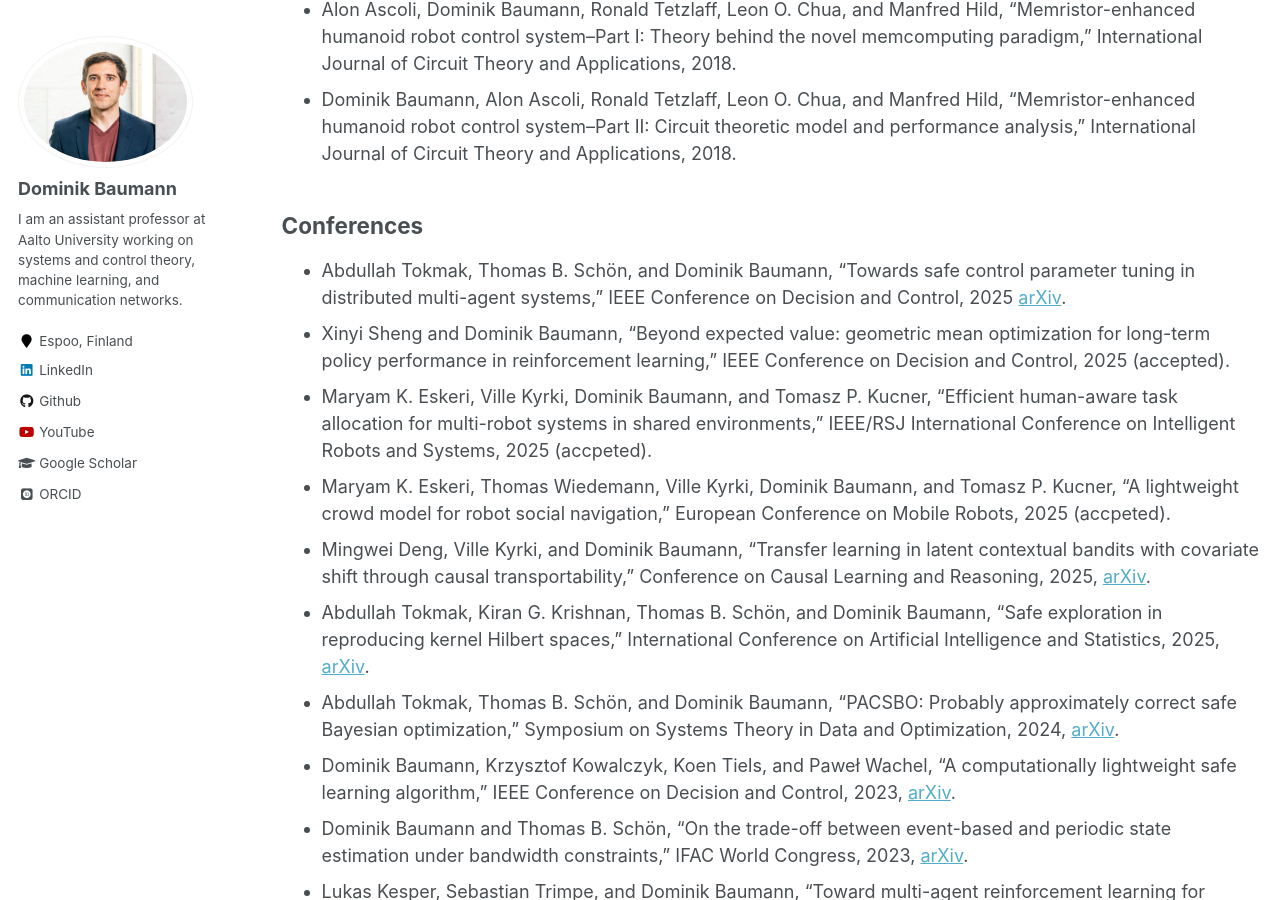
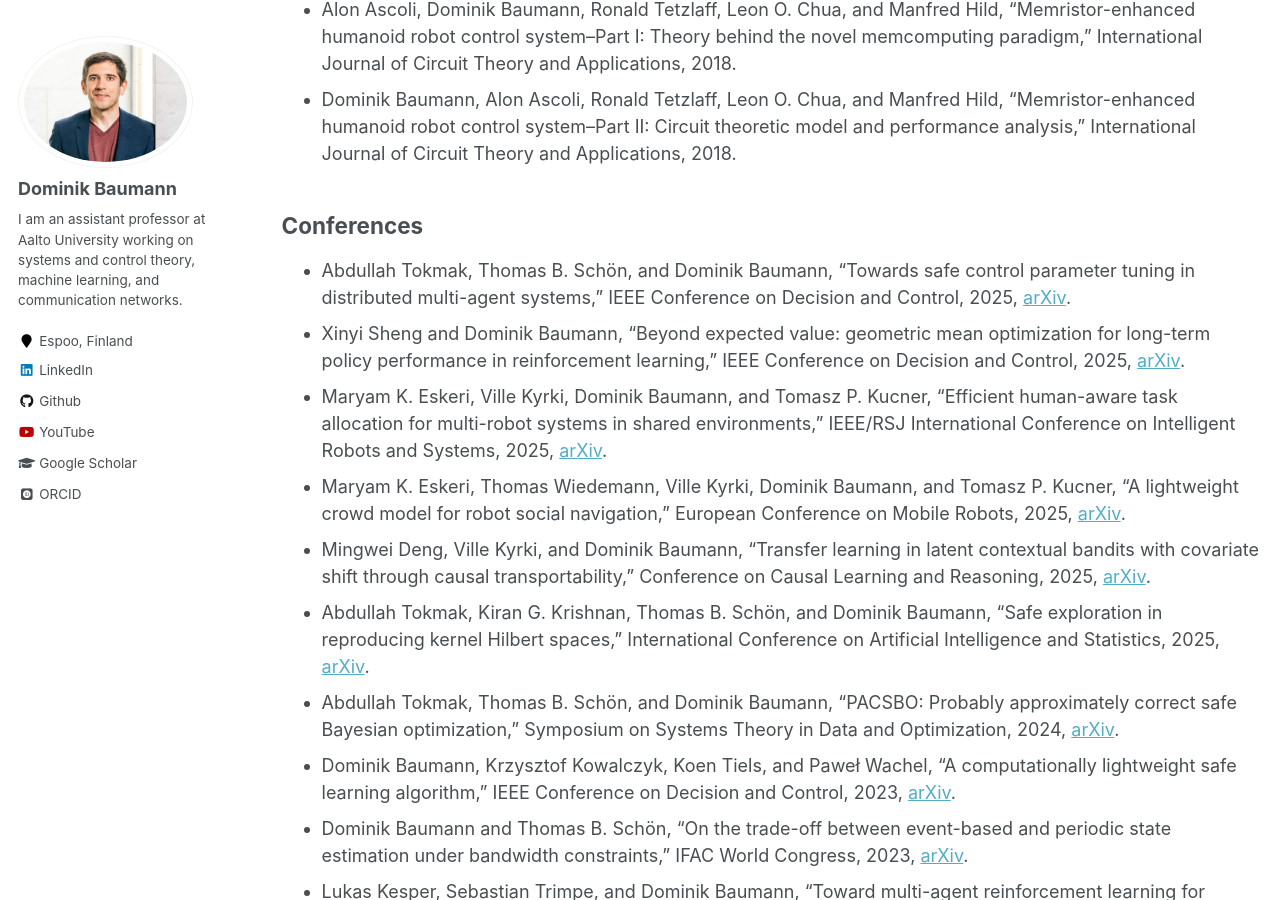
Before and after one commit to baumanndominik/baumanndominik.github.io, a Jekyll site: the page built from _pages/publications.md, in a window 1280 px wide and 900 px high, scrolled down 1293 px. Built offline with Jekyll 4.4.1, drawn with Linux system fonts in a browser that asks for light colours; some web fonts are replaced.

```diff
--- a/_pages/publications.md
+++ b/_pages/publications.md
@@ -27,10 +27,10 @@ You can also find my articles on [my Google Scholar profile](https://scholar.goo
 
 ## Conferences
 
-* Abdullah Tokmak, Thomas B. Schön, and Dominik Baumann, "Towards safe control parameter tuning in distributed multi-agent systems," IEEE Conference on Decision and Control, 2025 [arXiv](https://arxiv.org/abs/2508.13608).
-* Xinyi Sheng and Dominik Baumann, "Beyond expected value: geometric mean optimization for long-term policy performance in reinforcement learning," IEEE Conference on Decision and Control, 2025 (accepted).
-* Maryam K. Eskeri, Ville Kyrki, Dominik Baumann, and Tomasz P. Kucner, "Efficient human-aware task allocation for multi-robot systems in shared environments," IEEE/RSJ International Conference on Intelligent Robots and Systems, 2025 (accpeted).
-* Maryam K. Eskeri, Thomas Wiedemann, Ville Kyrki, Dominik Baumann, and Tomasz P. Kucner, "A lightweight crowd model for robot social navigation," European Conference on Mobile Robots, 2025 (accpeted).
+* Abdullah Tokmak, Thomas B. Schön, and Dominik Baumann, "Towards safe control parameter tuning in distributed multi-agent systems," IEEE Conference on Decision and Control, 2025, [arXiv](https://arxiv.org/abs/2508.13608).
+* Xinyi Sheng and Dominik Baumann, "Beyond expected value: geometric mean optimization for long-term policy performance in reinforcement learning," IEEE Conference on Decision and Control, 2025, [arXiv](https://arxiv.org/abs/2508.21443).
+* Maryam K. Eskeri, Ville Kyrki, Dominik Baumann, and Tomasz P. Kucner, "Efficient human-aware task allocation for multi-robot systems in shared environments," IEEE/RSJ International Conference on Intelligent Robots and Systems, 2025, [arXiv](https://arxiv.org/abs/2508.19731).
+* Maryam K. Eskeri, Thomas Wiedemann, Ville Kyrki, Dominik Baumann, and Tomasz P. Kucner, "A lightweight crowd model for robot social navigation," European Conference on Mobile Robots, 2025, [arXiv](https://arxiv.org/abs/2508.19595).
 * Mingwei Deng, Ville Kyrki, and Dominik Baumann, "Transfer learning in latent contextual bandits with covariate shift through causal transportability," Conference on Causal Learning and Reasoning, 2025, [arXiv](https://arxiv.org/abs/2502.20153).
 * Abdullah Tokmak, Kiran G. Krishnan, Thomas B. Schön, and Dominik Baumann, "Safe exploration in reproducing kernel Hilbert spaces," International Conference on Artificial Intelligence and Statistics, 2025, [arXiv](https://arxiv.org/abs/2503.10352).
 * Abdullah Tokmak, Thomas B. Schön, and Dominik Baumann, "PACSBO: Probably approximately correct safe Bayesian optimization," Symposium on Systems Theory in Data and Optimization, 2024, [arXiv](https://arxiv.org/abs/2409.01163).
```
Also changed, not shown: _pages/research_group.md (+2 -0 lines).
